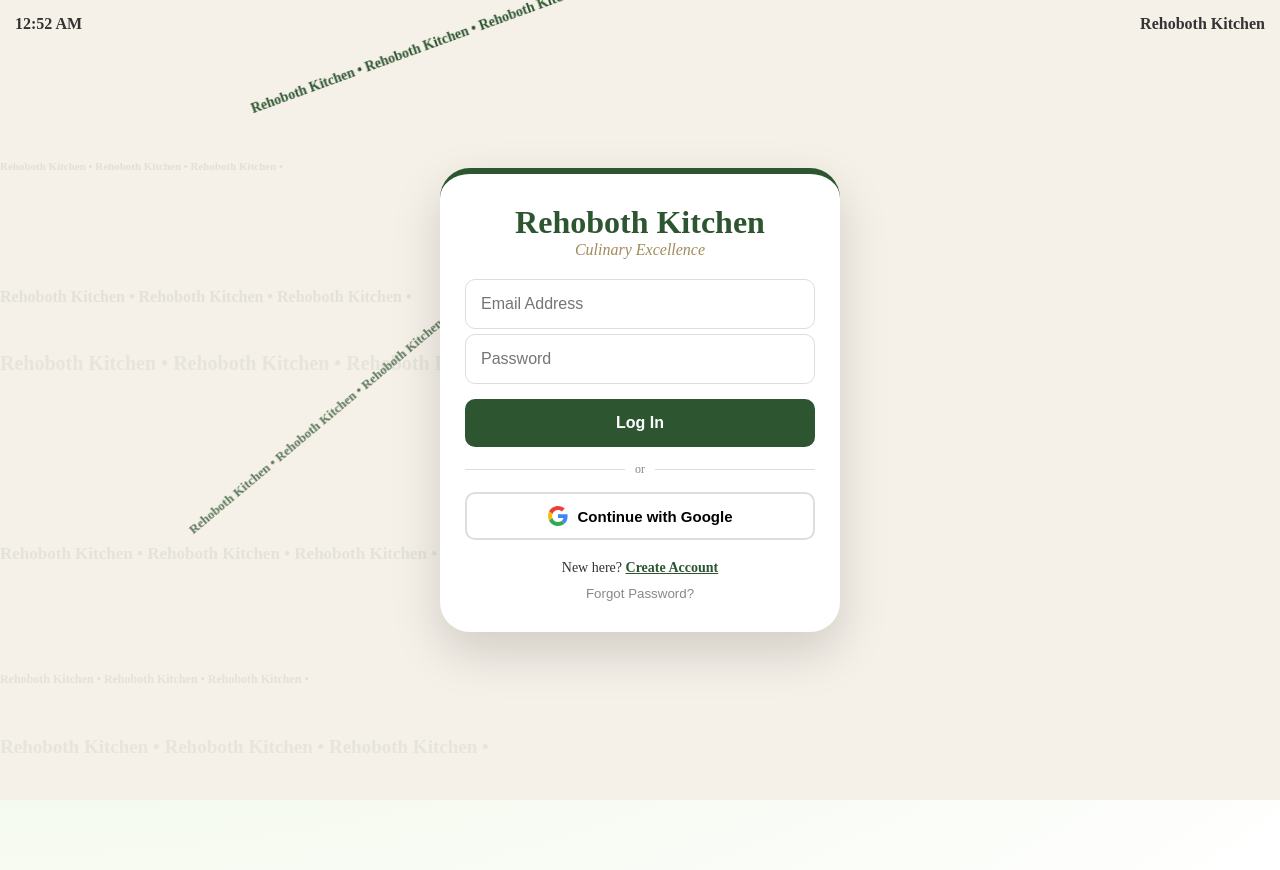
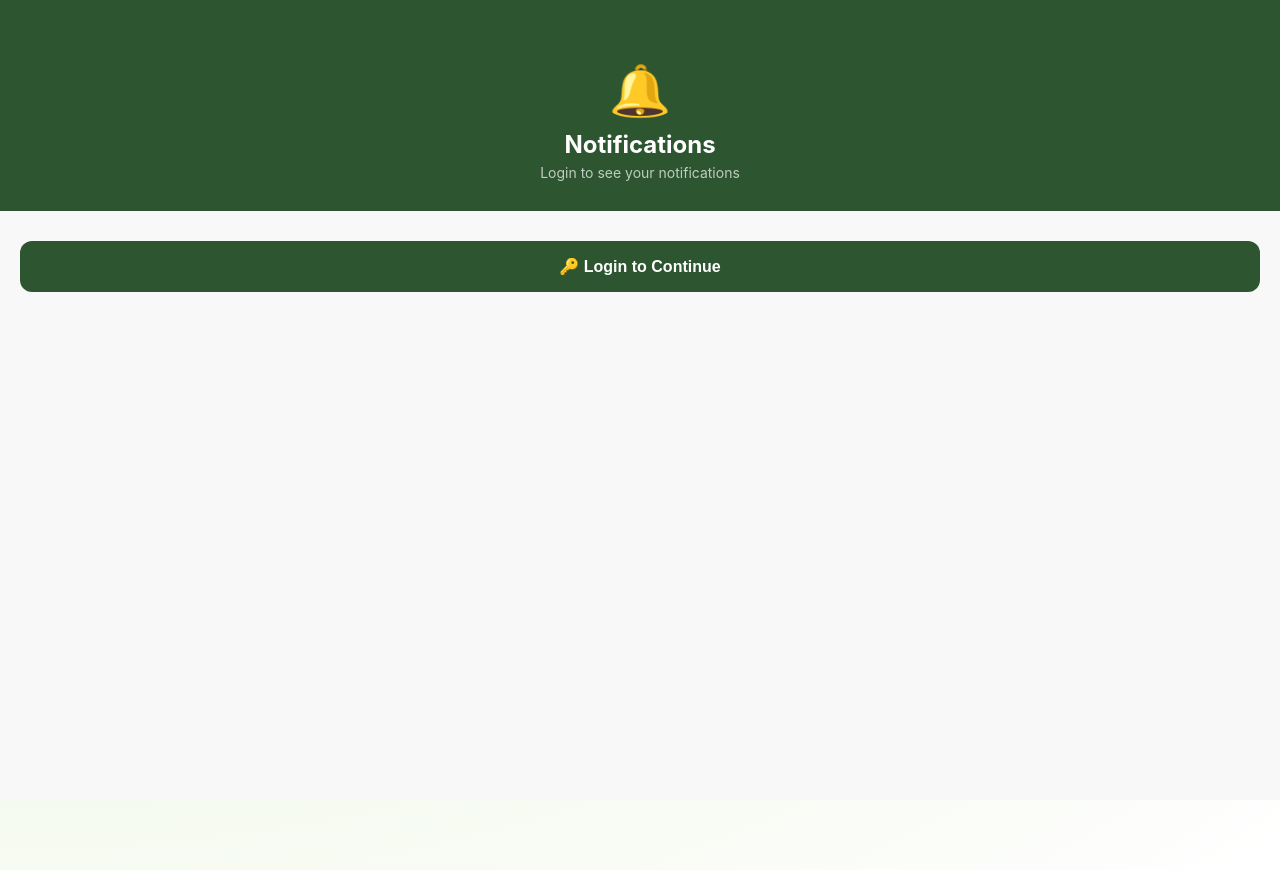
Before and after one commit to alpha-1-design/rehoboth-kitchen-app, a React (Vite) app in the folder frontend/: page /notifications in a window 1280 px wide. Before the commit this address led to /login. Built offline with nearby package versions, Linux system fonts and the light colour scheme.

Commit message:
Notifications guest view - show login prompt instead of redirecting

```diff
--- a/frontend/src/pages/Notifications.jsx
+++ b/frontend/src/pages/Notifications.jsx
@@ -11,7 +11,7 @@
 
   useEffect(() => {
     const user = JSON.parse(localStorage.getItem('user'));
-    if (!user) return navigate('/login');
+    if (!user) { setLoading(false); return; }
 
     const fetchNotifications = async () => {
       try {
@@ -45,6 +45,23 @@
     date: { fontSize: '10px', color: '#888', marginTop: '5px' }
   };
 
+  const user = JSON.parse(localStorage.getItem('user'));
+
+  if (!user) return (
+    <div style={{minHeight:'100vh', background:'#f8f8f8', paddingBottom:'80px'}}>
+      <div style={{background:'#2C5530', padding:'60px 20px 30px', textAlign:'center'}}>
+        <div style={{fontSize:'50px', marginBottom:'10px'}}>🔔</div>
+        <h2 style={{color:'white', margin:'0 0 5px'}}>Notifications</h2>
+        <p style={{color:'rgba(255,255,255,0.7)', margin:0, fontSize:'14px'}}>Login to see your notifications</p>
+      </div>
+      <div style={{padding:'30px 20px'}}>
+        <button onClick={() => { localStorage.setItem('redirectAfterLogin', '/notifications'); navigate('/login'); }} style={{width:'100%', padding:'16px', background:'#2C5530', color:'white', border:'none', borderRadius:'12px', fontSize:'16px', fontWeight:'bold', cursor:'pointer'}}>
+          🔑 Login to Continue
+        </button>
+      </div>
+    </div>
+  );
+
   return (
     <div style={styles.container}>
       <div style={styles.header}>
```
